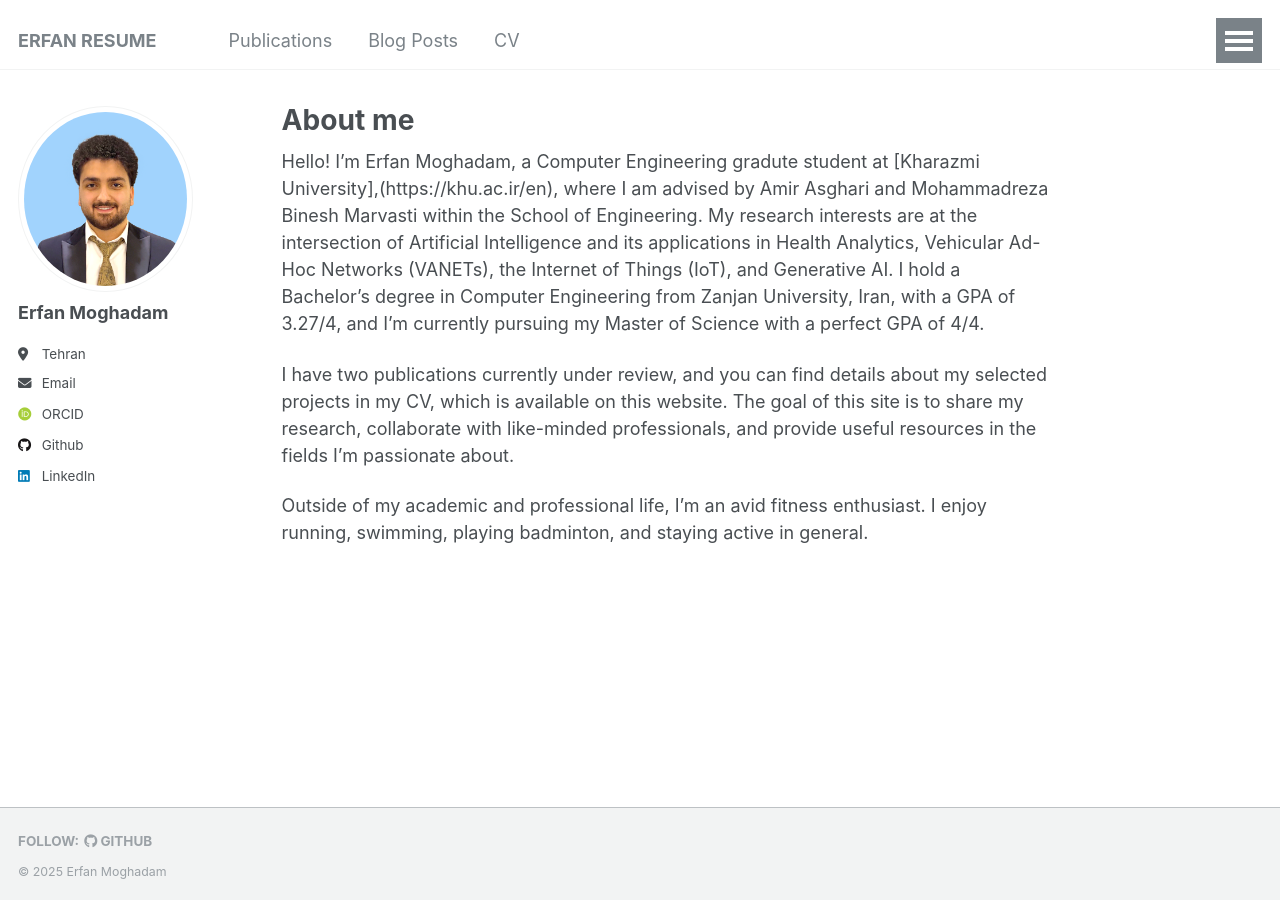
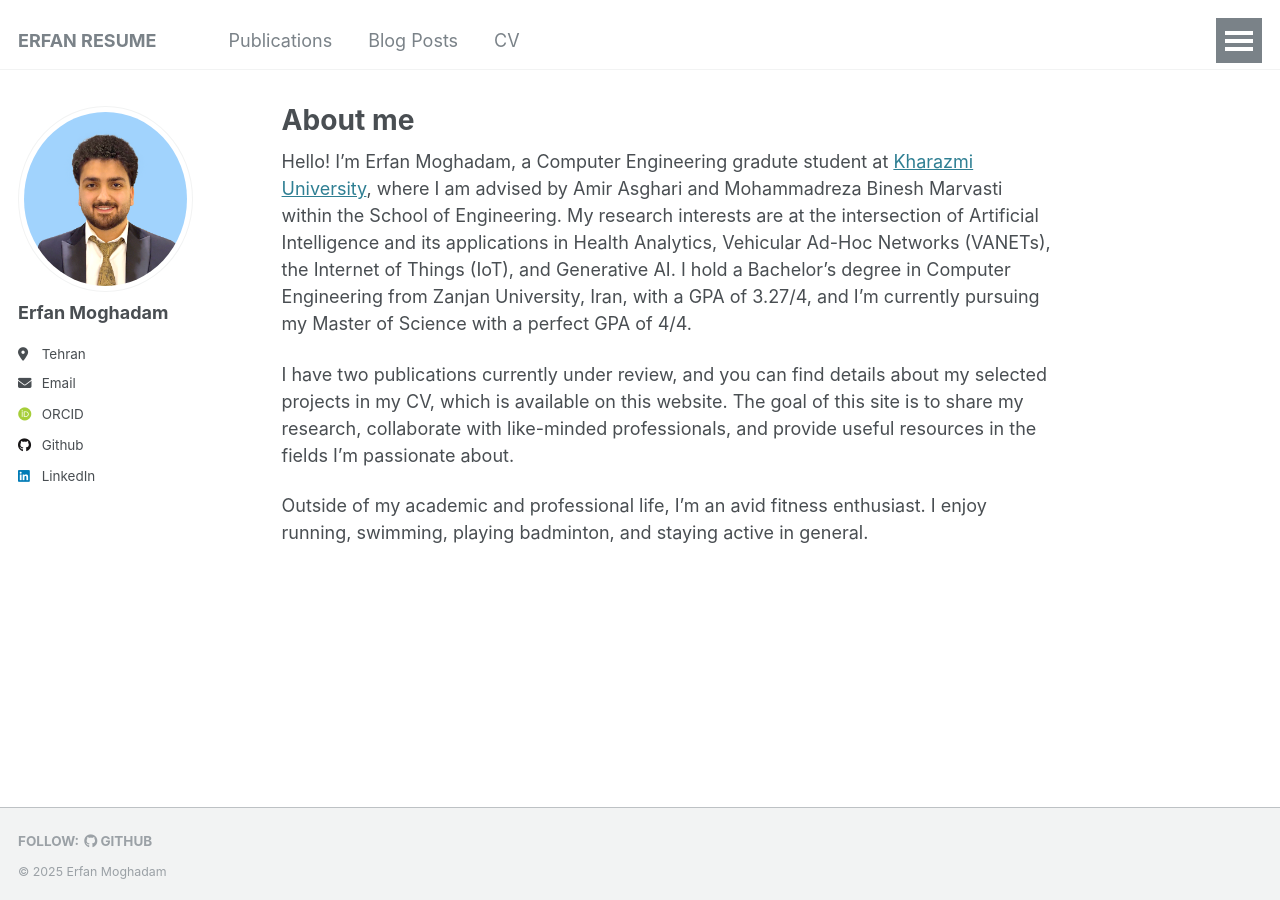
Before and after one commit to erfanresume/erfanresume.github.io, a Jekyll site: the page built from _pages/about.md, in a window 1280 px wide. Built offline with Jekyll 4.4.1, drawn with Linux system fonts in a browser that asks for light colours; some web fonts are replaced.

Commit message:
Update about.md

```diff
--- a/_pages/about.md
+++ b/_pages/about.md
@@ -7,7 +7,7 @@ redirect_from:
   - /about.html
 ---
 
-Hello! I’m Erfan Moghadam, a Computer Engineering gradute student at [Kharazmi University],(https://khu.ac.ir/en), where I am advised by Amir Asghari and Mohammadreza Binesh Marvasti within the School of Engineering. My research interests are at the intersection of Artificial Intelligence and its applications in Health Analytics, Vehicular Ad-Hoc Networks (VANETs), the Internet of Things (IoT), and Generative AI. I hold a Bachelor’s degree in Computer Engineering from Zanjan University, Iran, with a GPA of 3.27/4, and I’m currently pursuing my Master of Science with a perfect GPA of 4/4.
+Hello! I’m Erfan Moghadam, a Computer Engineering gradute student at [Kharazmi University](https://khu.ac.ir/en), where I am advised by Amir Asghari and Mohammadreza Binesh Marvasti within the School of Engineering. My research interests are at the intersection of Artificial Intelligence and its applications in Health Analytics, Vehicular Ad-Hoc Networks (VANETs), the Internet of Things (IoT), and Generative AI. I hold a Bachelor’s degree in Computer Engineering from Zanjan University, Iran, with a GPA of 3.27/4, and I’m currently pursuing my Master of Science with a perfect GPA of 4/4.
 
 I have two publications currently under review, and you can find details about my selected projects in my CV, which is available on this website. The goal of this site is to share my research, collaborate with like-minded professionals, and provide useful resources in the fields I’m passionate about.
 
```
